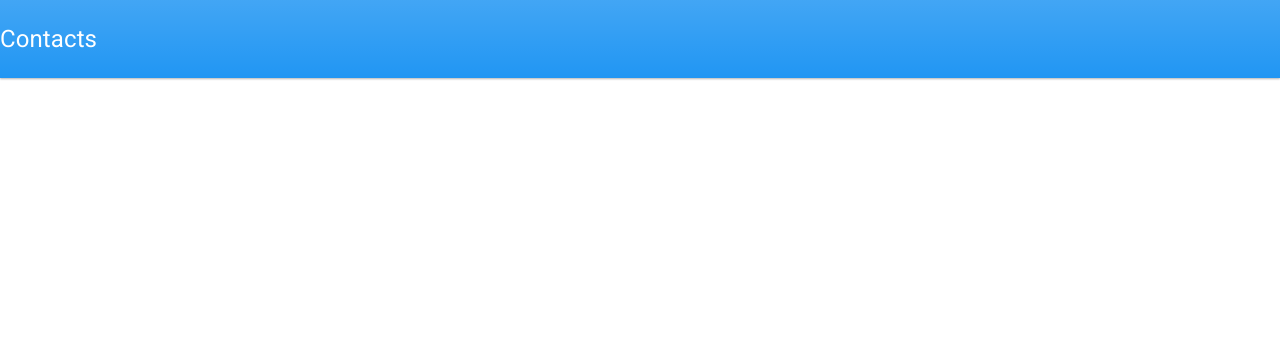
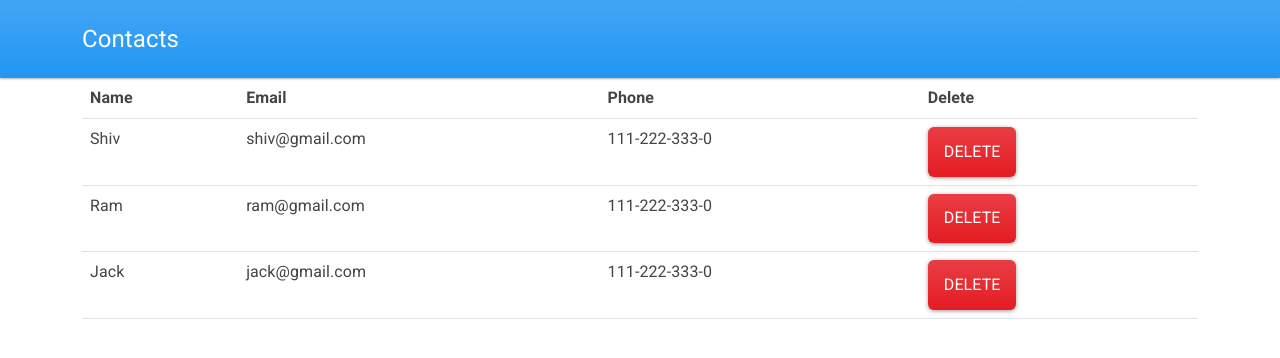
Before and after one commit to shivkumarprajapat/contextapp, a React (Create React App) app: page / in a window 1280 px wide. Shown: the top 358 px of the page. Built offline with nearby package versions, Linux system fonts and the light colour scheme.

Commit message:
React Hooks & Context (11) Display Contacts Data

```diff
--- a/src/App.js
+++ b/src/App.js
@@ -1,11 +1,19 @@
 import React from 'react'
+import Contacts from './components/Contacts'
 import Navbar from './components/Navbar'
+import ContactDataProvider from './Context/ContactData'
 
 const App = () => {
   return (
-    <React.Fragment>
-      <Navbar/>
-    </React.Fragment>
+    <>
+      <Navbar />
+      <div className="container">
+        <ContactDataProvider>
+          <Contacts />
+        </ContactDataProvider>
+
+      </div>
+    </>
   )
 }
 
--- /dev/null
+++ b/src/Context/ContactData.js
@@ -0,0 +1,18 @@
+import React,{createContext, useState} from 'react'
+
+export const ContactData = createContext()
+
+function ContactDataProvider(props) {
+    const [contacts,setContacts] = useState([
+        { id: 1, name: "Shiv", email: "shiv@gmail.com", phone: "111-222-333-0" },
+        { id: 2, name: "Ram", email: "ram@gmail.com", phone: "111-222-333-0" },
+        { id: 3, name: "Jack", email: "jack@gmail.com", phone: "111-222-333-0" }
+    ])
+        return (
+        <ContactData.Provider value={{users:contacts}}>
+            {props.children}
+        </ContactData.Provider>
+    )
+}
+
+export default ContactDataProvider
--- a/src/components/ContactDetails.js
+++ b/src/components/ContactDetails.js
@@ -1,11 +1,14 @@
 import React from 'react'
 
-const ContactDetails = () => {
+const ContactDetails = ({user}) => {
     return (
-        <div>
-            <h1>ContactDetails</h1>
-        </div>
-    )
+<>
+<td>{user.name}</td>
+<td>{user.email}</td>
+<td>{user.phone}</td>
+<td><a href="/" className='btn btn-danger'>Delete</a></td>
+</>
+        )
 }
 
 export default ContactDetails
--- /dev/null
+++ b/src/components/Contacts.js
@@ -0,0 +1,26 @@
+import React, { useContext } from 'react'
+import { ContactData } from '../Context/ContactData'
+import ContactDetails from './ContactDetails'
+const Contacts = () => {
+    const { users } = useContext(ContactData)
+    return users.length ?
+        <table className='table'>
+            <thead>
+                <tr>
+                    <th>Name</th>
+                    <th>Email</th>
+                    <th>Phone</th>
+                    <th>Delete</th>
+                </tr>
+            </thead>
+            <tbody>
+                {users.map((user) => (
+                    <tr key={user.id}>
+                        <ContactDetails user={user} />
+                    </tr>
+                ))}
+            </tbody>
+        </table> : <div>No Data</div>
+}
+
+export default Contacts
--- a/src/components/Navbar.js
+++ b/src/components/Navbar.js
@@ -3,6 +3,7 @@ import React from "react";
 const Navbar = () => {
   return (
     <div className="navbar navbar-expand-lg navbar-dark bg-primary">
+      <div className="container">
         <a href="/" className="navbar-brand">
           Contacts
         </a>
@@ -19,6 +20,7 @@ const Navbar = () => {
         </button>
         <div className="collapse navbar-collapse" id="navbarColor01"></div>
       </div>
+    </div>
   );
 };
 
```
Lines whose indentation alone changed are shown as unchanged.
